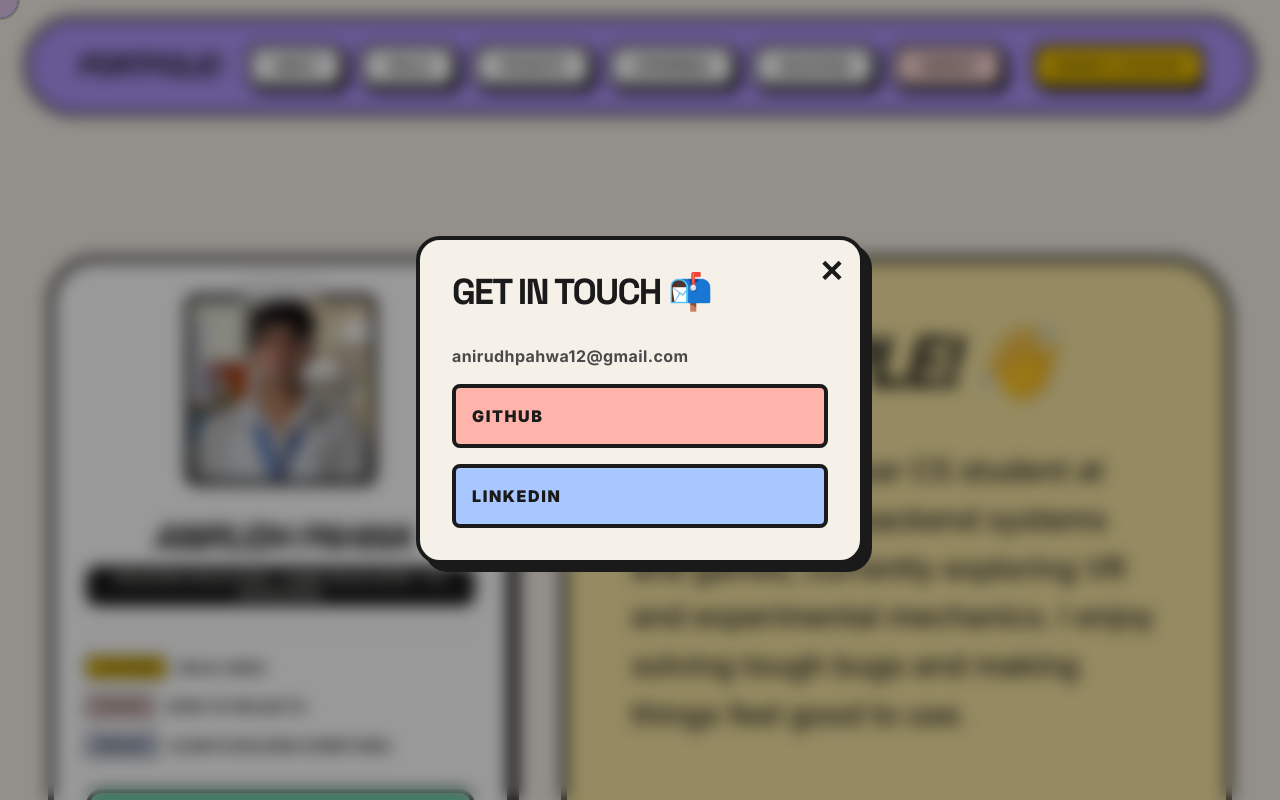
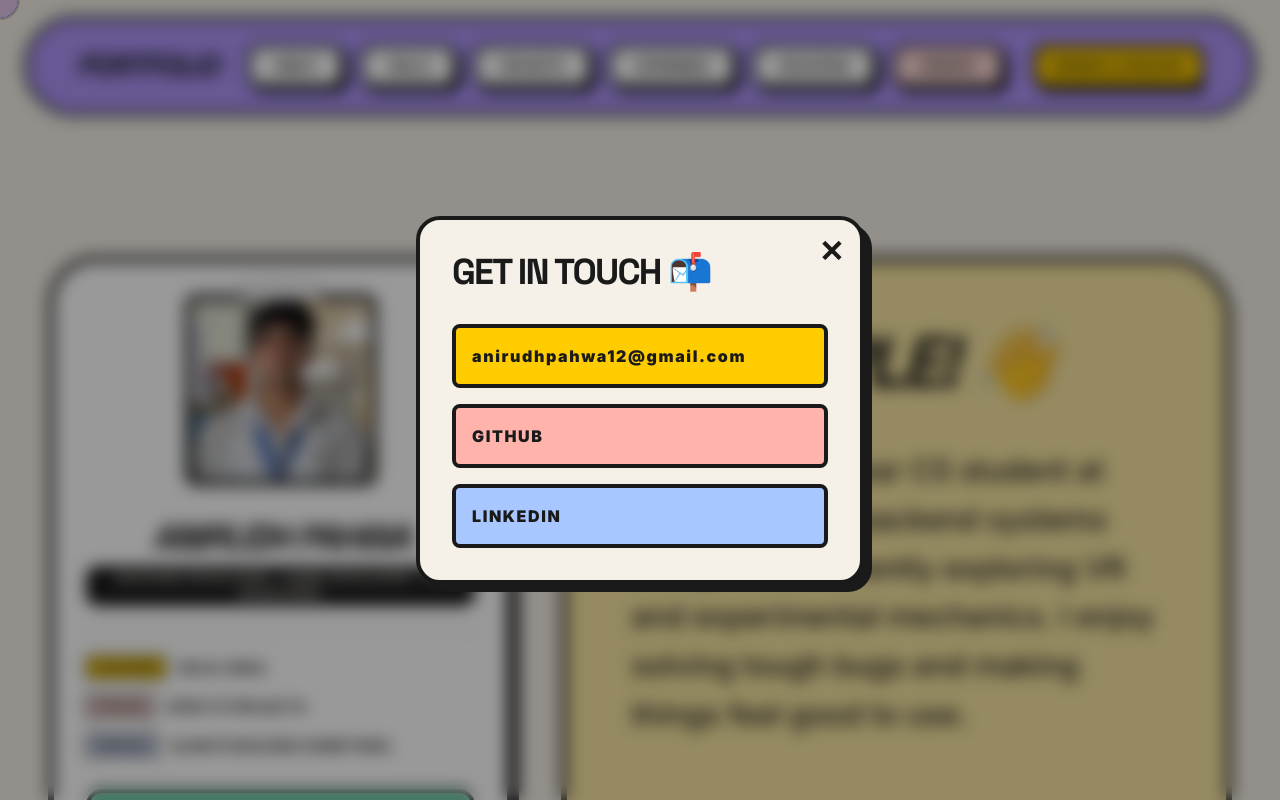
Before and after one commit to Anirudhpahwa/MyPortfolio, a Next.js app: page / in a window 1280 px wide. Both pictures are taken after a click on the button "CONTACT". Shown: the top 800 px of the page. Built offline with nearby package versions, Linux system fonts and the light colour scheme.

Commit message:
Make email a static display box in contact modal

```diff
--- a/src/components/ContactModal.tsx
+++ b/src/components/ContactModal.tsx
@@ -2,6 +2,7 @@
 
 const CONTACT_LINKS = [
   { label: "GitHub", bg: "#ffb3ab", href: "https://github.com/Anirudhpahwa" },
+
   {
     label: "LinkedIn",
     bg: "#a8c6ff",
@@ -29,9 +30,14 @@ export default function ContactModal({ onClose }: { onClose: () => void }) {
         </h2>
 
         <div className="space-y-4">
-          <p className="font-bold tracking-wide text-on-surface-variant">
-            anirudhpahwa12@gmail.com
-          </p>
+          <div
+            className="flex items-center gap-4 p-4 border-4 border-primary rounded-xl"
+            style={{ background: "#ffcc00" }}
+          >
+            <span className="font-black tracking-widest">
+              anirudhpahwa12@gmail.com
+            </span>
+          </div>
 
           {CONTACT_LINKS.map(({ label, bg, href }) => (
             <a
```
